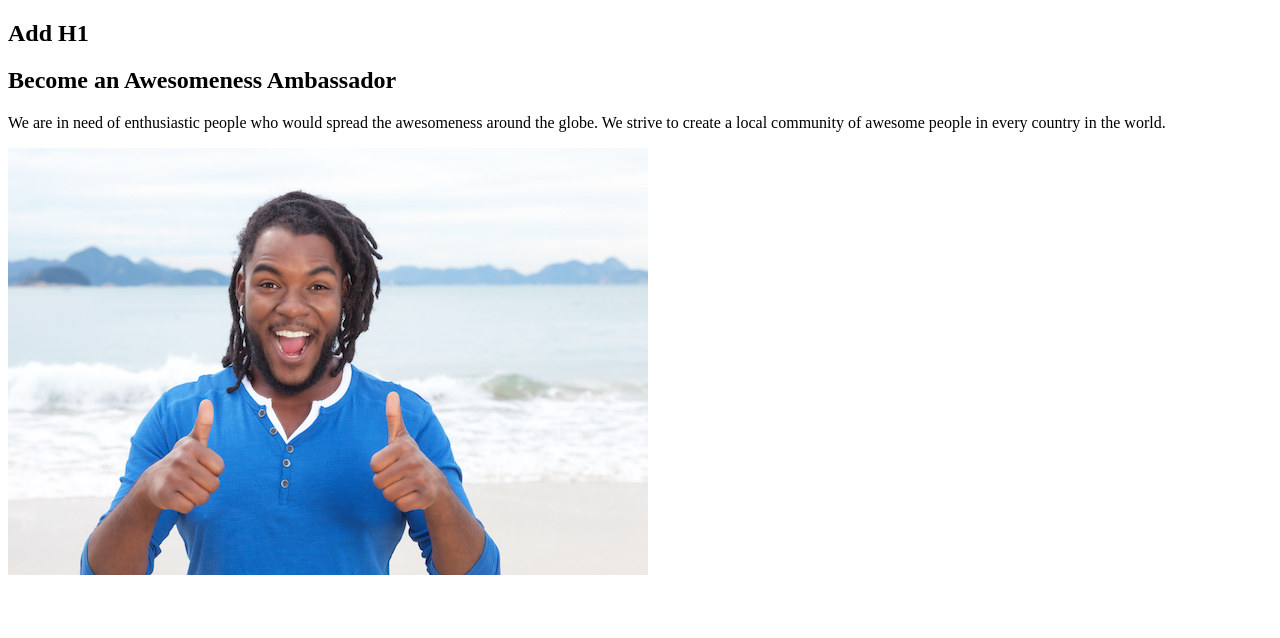
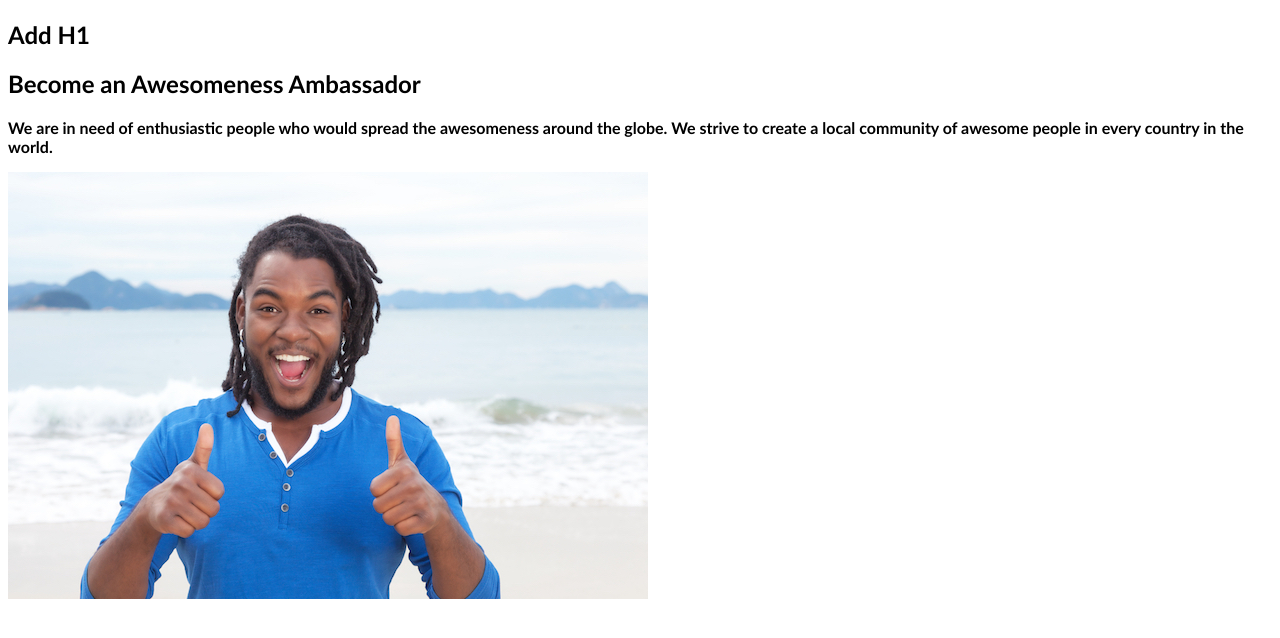
Before and after one commit to bbbeat/awesomeness, a plain HTML site: page index.html in a window 1280 px wide. Drawn offline with Linux system fonts and the light colour scheme.

Commit message:
added stylesheet

```diff
--- a/index.html
+++ b/index.html
@@ -5,6 +5,7 @@
     <meta charset="UTF-8">
     <meta name="viewport" content="width=device-width, initial-scale=1.0">
     <title>Awesomeness</title>
+    <link rel="stylesheet" href="style.css">
 </head>
 
 <body>
--- /dev/null
+++ b/style.css
@@ -0,0 +1,4 @@
+body {
+    font-family: 'Gill Sans', 'Gill Sans MT', Calibri, 'Trebuchet MS', sans-serifS;
+    font-weight: 900;
+}
```
